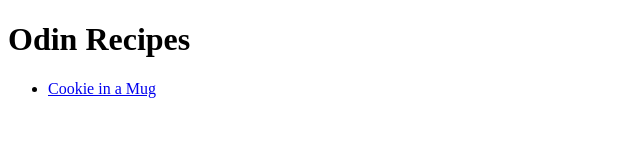
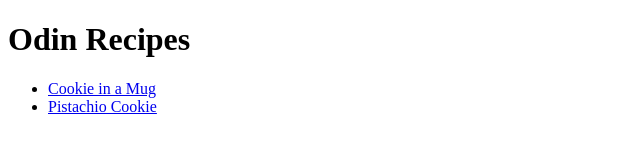
Before and after one commit to ibmansoor/recipes_html, a plain HTML site: page index.html in a window 1280 px wide. Shown: the whole page, without its empty margins (0-640 px from the left). Drawn offline with Linux system fonts and the light colour scheme.

Commit message:
Link between pistachio cake and homepage

```diff
--- a/index.html
+++ b/index.html
@@ -9,6 +9,7 @@
         <h1>Odin Recipes</h1>
         <ul>
             <li><a href="recipes/mugcookie.html">Cookie in a Mug</a></li>
+            <li><a href="recipes/pistachiocake.html">Pistachio Cookie</a></li>
         </ul>
     </body>
 </html>
```
